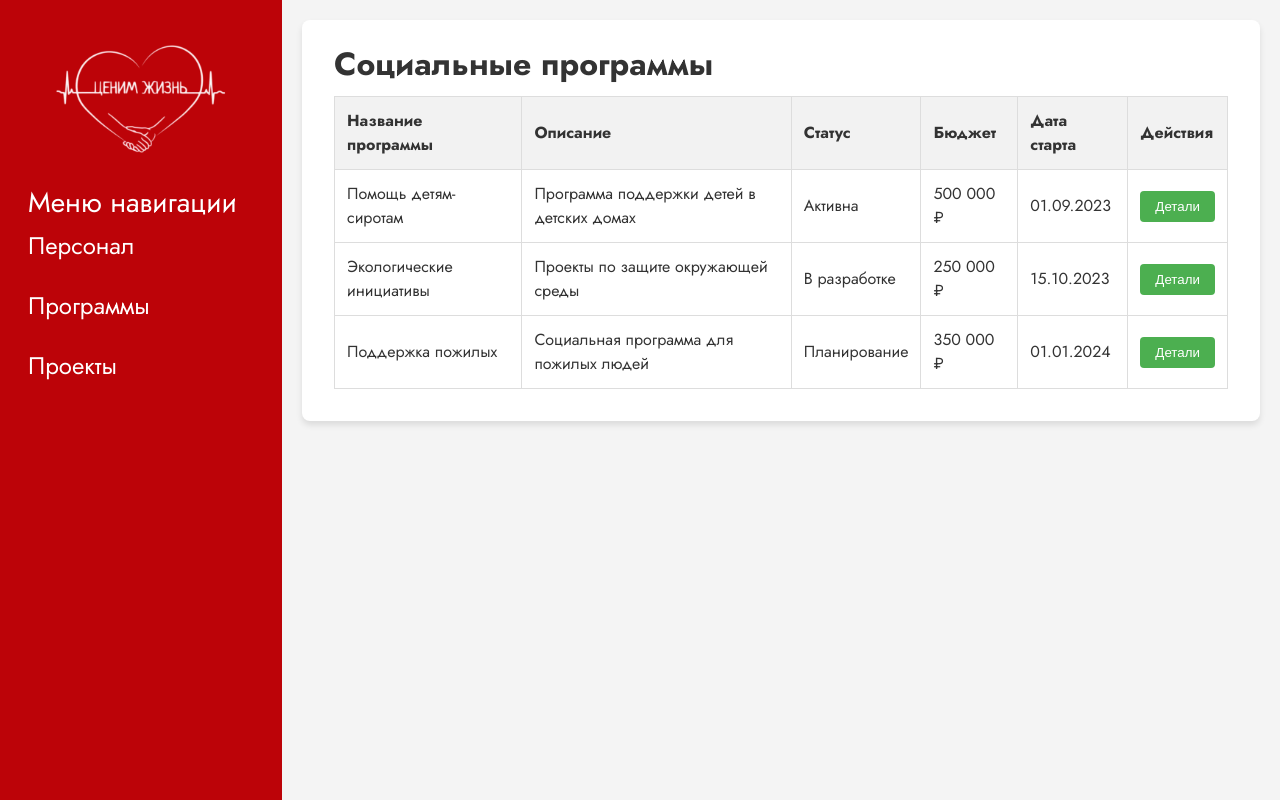
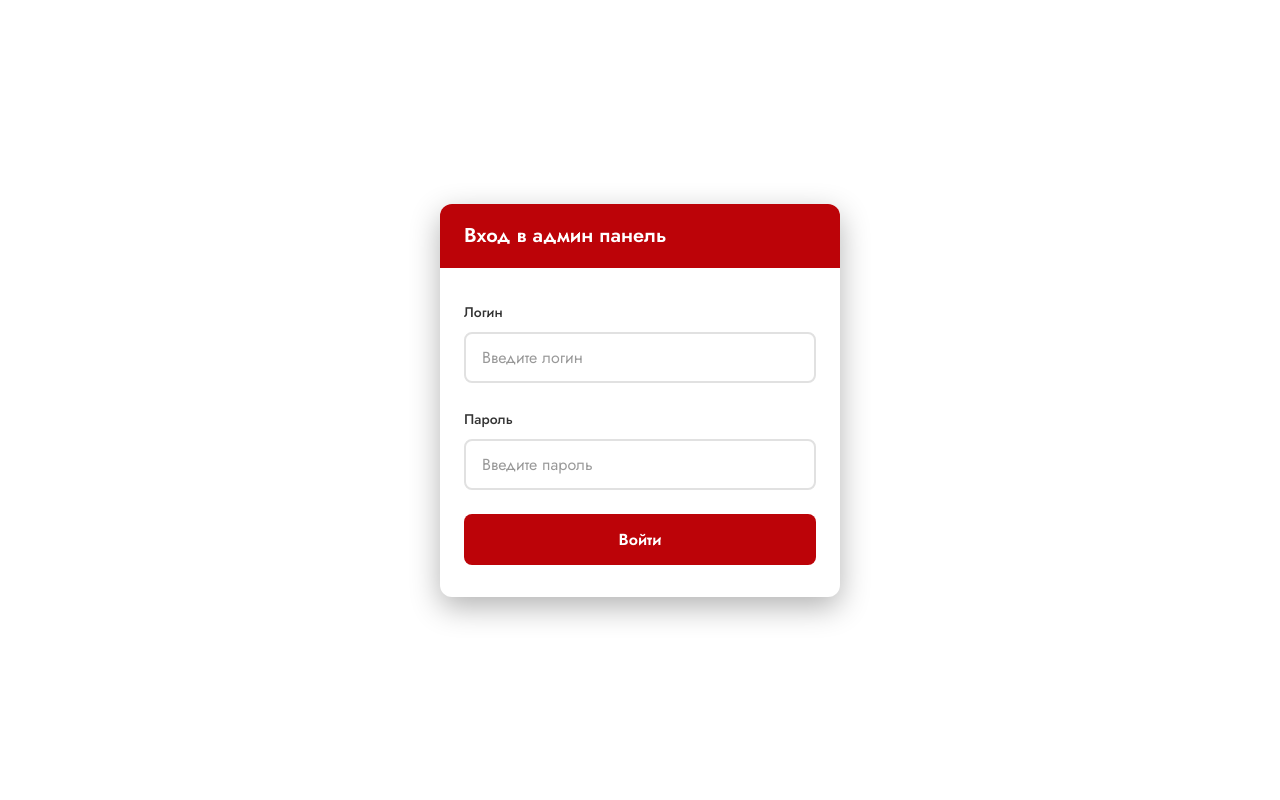
Before and after one commit to KyKyRuZa/ano_client, a React (Create React App) app: page /admin/projects in a window 1280 px wide. Built offline with nearby package versions, Linux system fonts and the light colour scheme.

Commit message:
upd admin

```diff
--- a/src/components/Header.jsx
+++ b/src/components/Header.jsx
@@ -29,7 +29,6 @@ const Header = () => {
             Проекты
             <div className={`dropdown-menu ${activeDropdown === 'projects' ? 'show' : ''}`}>
               <Link to="/project/1">проект «ПОШИВОЧНЫЙ ЦЕХ»</Link>
-
             </div>
           </Link>
           <Link
@@ -39,7 +38,7 @@ const Header = () => {
           >
             Программы
             <div className={`dropdown-menu ${activeDropdown === 'programs' ? 'show' : ''}`}>
-
+              <Link to="/program/1">программа «ПОШИВОЧНЫЙ ЦЕХ»</Link>
             </div>
           </Link>
           <Link className='link' to="/personal/">
@@ -53,7 +52,6 @@ const Header = () => {
 
         <div className="contact-info">
           <a href="tel:+79274819037">+7-927-481-90-37</a>
-          <Link to="/admin/staff">Link</Link>
         </div>
       </nav>
     </header>
--- /dev/null
+++ b/src/components/Login.jsx
@@ -0,0 +1,93 @@
+import React, { useState } from 'react';
+import '../style/login.css';
+import { Link } from 'react-router-dom';
+
+const Login = ({ onLogin, onClose }) => {
+  const [formData] = useState({
+    username: '',
+    password: ''
+  });
+
+  const [isLoading, setIsLoading] = useState(false);
+
+  const handleChange = (e) => {
+    // Можно оставить, если нужно использовать в будущем
+    // Сейчас не влияет ни на что
+    const { name, value } = e.target;
+    // setFormData(prev => ({
+    //   ...prev,
+    //   [name]: value
+    // }));
+  };
+
+  const handleSubmit = async (e) => {
+    e.preventDefault();
+
+    setIsLoading(true);
+
+    try {
+      // Имитация успешного входа без проверки логина/пароля
+      localStorage.setItem('isAdmin', 'true');
+      onLogin && onLogin(true);
+      onClose && onClose();
+    } catch (err) {
+      // Не используется, но можно оставить заглушку
+    } finally {
+      setIsLoading(false);
+    }
+  };
+
+
+
+  return (
+    <div className="login-overlay" >
+      <div className="login-modal">
+        <div className="login-header">
+          <h2>Вход в админ панель</h2>
+
+        </div>
+
+        <form onSubmit={handleSubmit} className="login-form">
+          <div className="login-field">
+            <label htmlFor="username">Логин</label>
+            <input
+              type="text"
+              id="username"
+              name="username"
+              onChange={handleChange}
+              placeholder="Введите логин"
+              disabled={isLoading}
+              autoComplete="username"
+            />
+          </div>
+
+          <div className="login-field">
+            <label htmlFor="password">Пароль</label>
+            <input
+              type="password"
+              id="password"
+              name="password"
+              onChange={handleChange}
+              placeholder="Введите пароль"
+              disabled={isLoading}
+              autoComplete="current-password"
+            />
+          </div>
+
+          {/* Ошибок нет */}
+
+          <button
+            type="submit"
+            className="login-submit-btn"
+            disabled={isLoading}
+            onClick={handleSubmit}
+          >
+            {isLoading ? 'Вход...' : 'Войти'}
+          </button>
+        </form>
+      </div>
+    </div>
+  );
+};
+
+export default Login;
--- a/src/pages/Admin.jsx
+++ b/src/pages/Admin.jsx
@@ -6,6 +6,7 @@ import '../style/admin.css';
 import StaffPage from './AdminPages/StaffPage';
 import ProgramsPage from './AdminPages/ProgramsPage';
 import ProjectsPage from './AdminPages/ProjectsPage';
+import Login from '../components/Login';
 
 const NavItem = ({ text, path }) => {
   const navigate = useNavigate();
@@ -49,15 +50,43 @@ const Navbar = () => {
 };
 
 const AdminLayout = () => {
+  const [isLoggedIn, setIsLoggedIn] = React.useState(false);
+  const [isAnimatingOut, setIsAnimatingOut] = React.useState(false);
+
+
+  const handleLogin = (success) => {
+    if (success) {
+      setIsAnimatingOut(true); // Запускаем анимацию исчезновения
+
+      // Ждём завершения анимации перед переходом
+      setTimeout(() => {
+        localStorage.setItem('isAdmin', 'true');
+        setIsLoggedIn(true);
+      }, 300); // Соответствует длительности анимации в CSS
+    }
+  };
+
   return (
     <div className="admin-layout">
       <Navbar />
+
       <div className="admin-content">
-        <Routes>
-          <Route path="staff" element={<StaffPage />} />
-          <Route path="programs" element={<ProgramsPage />} />
-          <Route path="projects" element={<ProjectsPage />} />
-        </Routes>
+         {/* Форма входа с анимацией выхода */}
+        {!isLoggedIn && (
+          <div className={`login-wrapper ${isAnimatingOut ? 'login-exit-animation' : ''}`}>
+            <Login onLogin={handleLogin}/>
+          </div>
+        )}
+
+        {isLoggedIn && (
+          <div className="fade-container enter">
+            <Routes>
+              <Route path="staff" element={<StaffPage />} />
+              <Route path="programs" element={<ProgramsPage />} />
+              <Route path="projects" element={<ProjectsPage />} />
+            </Routes>
+          </div>
+        )}
       </div>
     </div>
   );
--- a/src/pages/Project.jsx
+++ b/src/pages/Project.jsx
@@ -1,5 +1,5 @@
 import React from 'react';
-import '../style/app.css';
+import '../style/project.css';
 import projectImage from '../style/assets/p-1.png';
 import Header from '../components/Header';
 import Footer from '../components/Footer';
--- a/src/style/app.css
+++ b/src/style/app.css
@@ -88,7 +88,6 @@
 .dropdown-menu {
   display: none;
   position: absolute;
-  top: 100%;
   left: 0;
   background: rgba(154, 0, 4, 0.7);
   min-width: 260px;
@@ -601,7 +600,43 @@ iframe {
 
   .nav-links.active {
     left: 0;
+    color: #000;
     z-index: 100;
+  }
+   .nav-links.active a {
+    color: #000;
+    text-align: center;
+  }
+  .dropdown-menu {
+    position: static;
+    display: none;
+    background: white;
+    min-width: 100%;
+    border-bottom: 1px solid rgba(255, 255, 255, 0.2);
+    border-radius: 4px;
+    z-index: 101;
+    margin-top: 10px;
+  }
+
+  .dropdown-menu.show {
+    display: block;
+  }
+
+  .dropdown-menu.show:hover {
+    z-index: 101;
+  }
+
+  .dropdown-menu a {
+    color: white;
+    padding: 15px 16px;
+    display: block;
+    text-decoration: none;
+    font-size: 18px;
+  }
+
+
+  .dropdown-menu a:hover {
+    background: rgba(255,255,255,0.2);
   }
 
   .burger-bar.open:nth-child(1) {
@@ -668,7 +703,7 @@ iframe {
   }
 }
 
-@media (max-width: 425px) {
+@media (max-width: 426px) {
   .footer-container{
     display: flex;
     flex-direction: column-reverse;
--- /dev/null
+++ b/src/style/login.css
@@ -0,0 +1,208 @@
+/* ===================
+   LOGIN MODAL STYLES
+   =================== */
+.login-overlay {
+  position: fixed;
+  top: 0;
+  left: 0;
+  width: 100%;
+  height: 100%;
+  background: rgba(255, 255, 255, 1);
+  display: flex;
+  justify-content: center;
+  align-items: center;
+  z-index: 1000;
+}
+
+.login-modal {
+  background: white;
+  border-radius: 12px;
+  box-shadow: 0 10px 30px rgba(0, 0, 0, 0.3);
+  width: 100%;
+  max-width: 400px;
+  margin: 20px;
+  overflow: hidden;
+  animation: loginModalAppear 0.3s ease-out;
+}
+
+@keyframes loginModalAppear {
+  from {
+    opacity: 0;
+    transform: translateY(-30px);
+  }
+  to {
+    opacity: 1;
+    transform: translateY(0);
+  }
+}
+.login-wrapper {
+  display: flex;
+  position: fixed;
+  top: 0;
+  left: 0;
+  width: 100%;
+  height: 100%;
+}
+
+.login-wrapper.login-exit-animation {
+  animation: loginModalAppearEND 0.3s forwards;
+}
+@keyframes loginModalAppearEND {
+  from {
+    opacity: 1;
+    transform: translateY(0);
+  }
+  to {
+    opacity: 0;
+    transform: translateY(-30px);
+  }
+}
+
+
+.login-header {
+  background: #BC0308;
+  color: white;
+  padding: 20px 24px;
+  display: flex;
+  justify-content: space-between;
+  align-items: center;
+}
+
+.login-header h2 {
+  margin: 0;
+  font-size: 20px;
+  font-weight: 600;
+}
+
+.login-close-btn {
+  background: none;
+  border: none;
+  color: white;
+  font-size: 28px;
+  cursor: pointer;
+  padding: 0;
+  width: 32px;
+  height: 32px;
+  display: flex;
+  align-items: center;
+  justify-content: center;
+  border-radius: 50%;
+  transition: all 0.2s ease;
+}
+
+.login-close-btn:hover {
+  background: rgba(255, 255, 255, 0.2);
+}
+
+.login-form {
+  padding: 32px 24px;
+}
+
+.login-field {
+  margin-bottom: 24px;
+}
+
+.login-field label {
+  display: block;
+  margin-bottom: 8px;
+  font-weight: 500;
+  color: #333;
+  font-size: 14px;
+}
+
+.login-field input {
+  width: 100%;
+  padding: 12px 16px;
+  border: 2px solid #e1e1e1;
+  border-radius: 8px;
+  font-size: 16px;
+  transition: all 0.3s ease;
+  font-family: 'Jost', Arial, sans-serif;
+}
+
+.login-field input:focus {
+  outline: none;
+  border-color: #BC0308;
+  box-shadow: 0 0 0 3px rgba(188, 3, 8, 0.1);
+}
+
+.login-field input:disabled {
+  background: #f5f5f5;
+  cursor: not-allowed;
+}
+
+.login-field input::placeholder {
+  color: #999;
+}
+
+.login-error {
+  background: #fee;
+  color: #c33;
+  padding: 12px 16px;
+  border-radius: 8px;
+  margin-bottom: 20px;
+  font-size: 14px;
+  border: 1px solid #fcc;
+}
+
+.login-submit-btn {
+  width: 100%;
+  background: #BC0308;
+  color: white;
+  border: none;
+  padding: 14px 20px;
+  border-radius: 8px;
+  font-size: 16px;
+  font-weight: 600;
+  cursor: pointer;
+  transition: all 0.3s ease;
+  font-family: 'Jost', Arial, sans-serif;
+}
+
+.login-submit-btn:hover:not(:disabled) {
+  background: #a00307;
+  transform: translateY(-1px);
+  box-shadow: 0 4px 12px rgba(188, 3, 8, 0.3);
+}
+
+.login-submit-btn:disabled {
+  background: #ccc;
+  cursor: not-allowed;
+  transform: none;
+  box-shadow: none;
+}
+
+/* ===================
+   LOGIN MEDIA QUERIES
+   =================== */
+@media (max-width: 480px) {
+  .login-modal {
+    margin: 10px;
+    max-width: none;
+  }
+
+  .login-header {
+    padding: 16px 20px;
+  }
+
+  .login-header h2 {
+    font-size: 18px;
+  }
+
+  .login-form {
+    padding: 24px 20px;
+  }
+
+  .login-field {
+    margin-bottom: 20px;
+  }
+
+  .login-field input {
+    padding: 10px 14px;
+    font-size: 16px; /* Предотвращает зум на iOS */
+  }
+
+  .login-submit-btn {
+    padding: 12px 20px;
+  }
+}
```
Also changed, not shown: src/style/project.css (added, +119 -0 lines).
